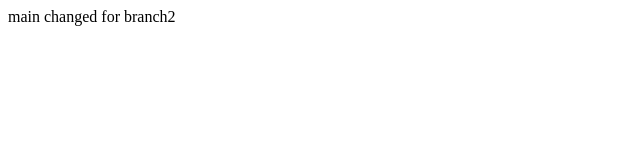
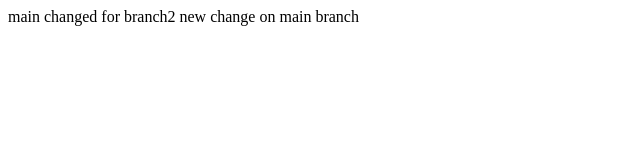
Before and after one commit to Vikaas29/Test2, a plain HTML site: page index.html in a window 1280 px wide. Shown: the whole page, without its empty margins (0-640 px from the left). Drawn offline with Linux system fonts and the light colour scheme.

Commit message:
change to main file

```diff
--- a/index.html
+++ b/index.html
@@ -10,5 +10,7 @@
 
     changed for branch2
 
+    new change on main branch
+
 </body>
 </html>
```
